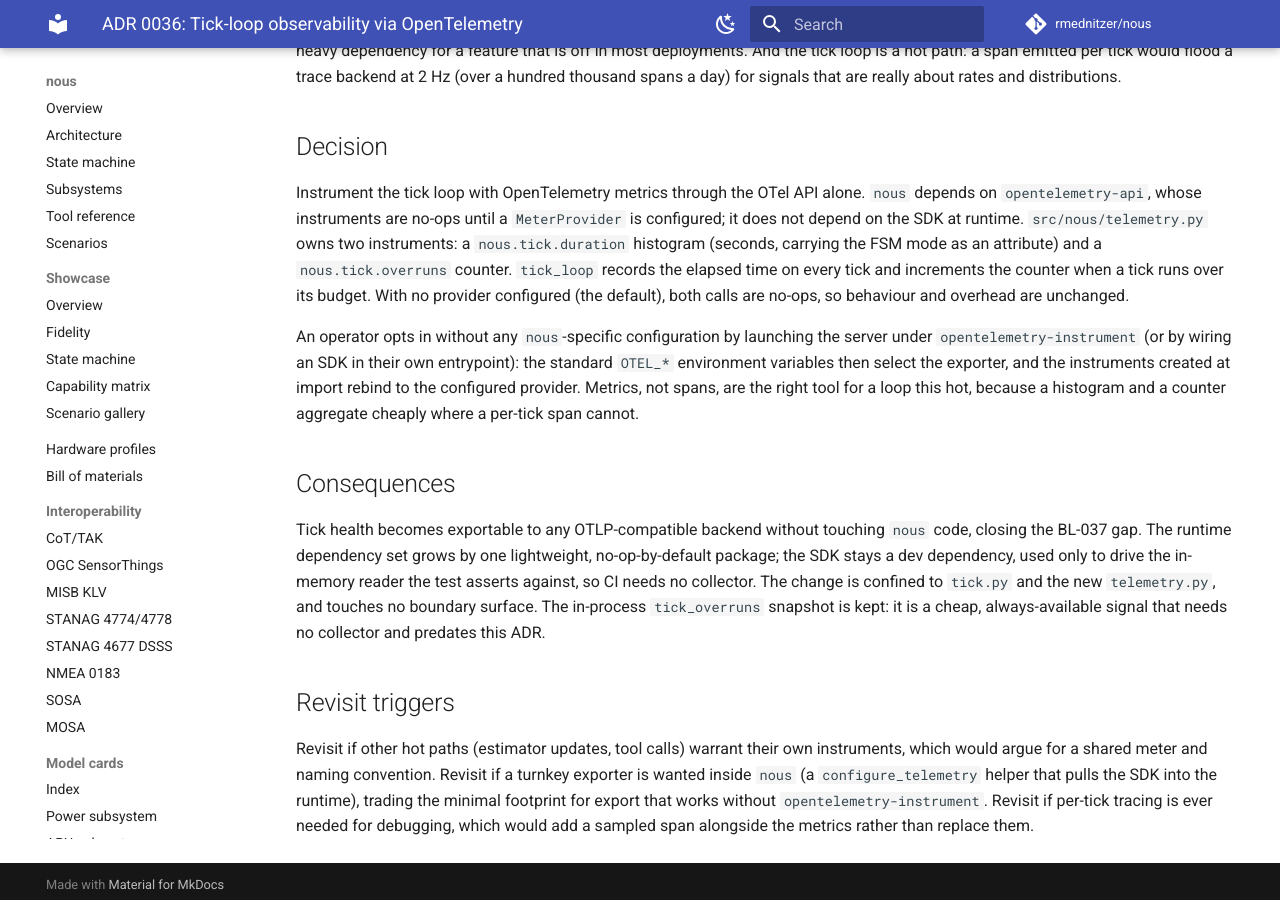
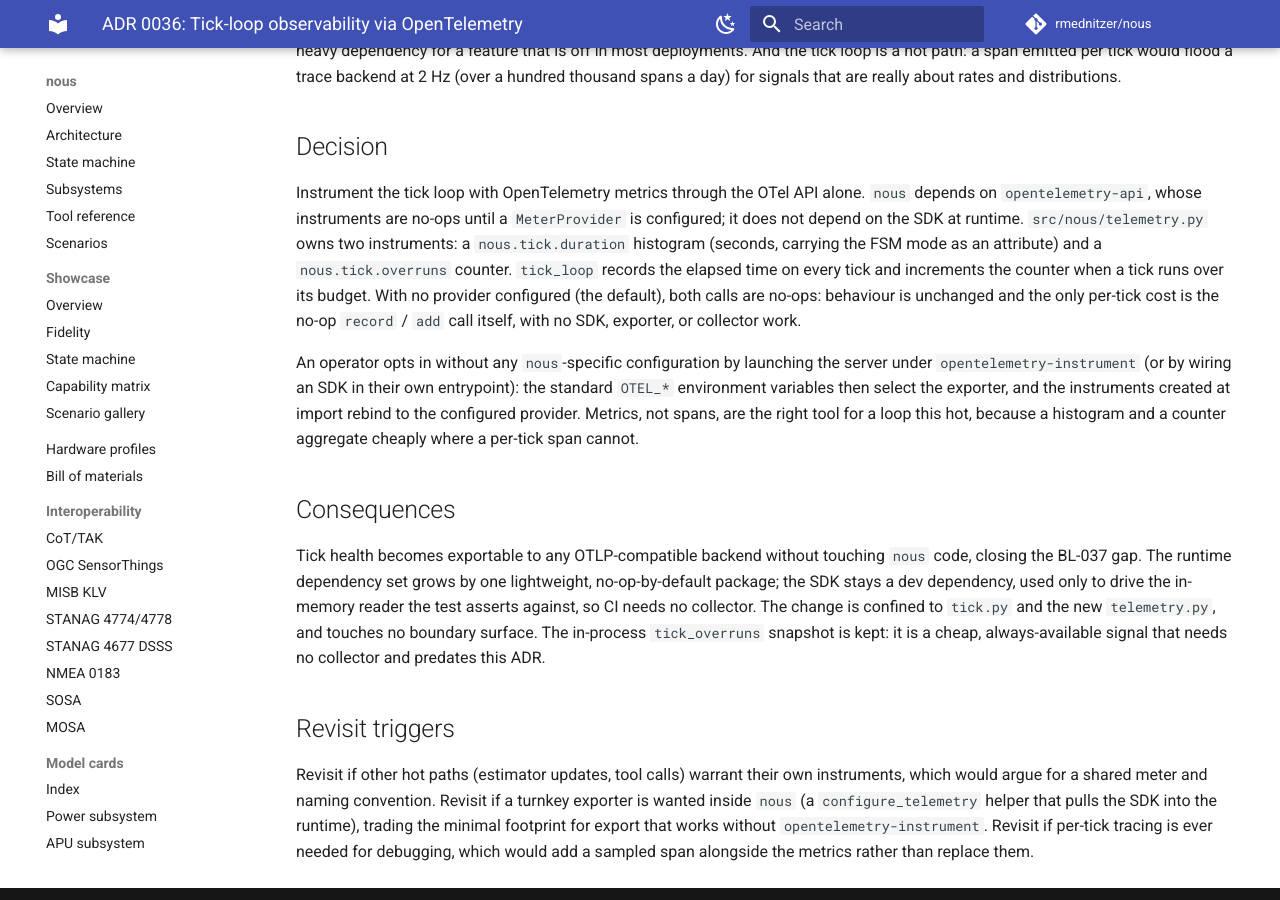
Before and after one commit to rmednitzer/nous, an MkDocs documentation site: the page built from docs/adr/0036-tick-loop-observability-otel.md, in a window 1280 px wide and 900 px high, scrolled down 503 px. Built offline with MkDocs 1.6.1 and Material for MkDocs 9.7.7, drawn with Linux system fonts in a browser that asks for light colours; comment, search, counter and statistics services are not loaded.

Commit message:
fix(BL-037): address PR #116 review (redundant str, overhead wording)
Four Copilot review comments, all correct:

- tick.py: Mode is a StrEnum, so engine.state.mode.value is already a
  str; drop the redundant str(...) in the hot loop.
- telemetry.py docstring, docs/deployment.md, and ADR 0036 claimed "no
  overhead" / "overhead unchanged" when no provider is configured. The
  no-op record/add call sites still execute per tick, so reword to: the
  per-tick call does no SDK, exporter, or collector work (rather than
  claiming zero runtime cost).

Validated: ruff, mypy --strict, policy, mkdocs --strict; telemetry tests
still pass.

https://claude.ai/code/session_01Xs2Eo4Sx2ZJDYHpxuPrbc7
Signed-off-by: Roman Mednitzer <r.mednitzer@outlook.com>

```diff
--- a/docs/adr/0036-tick-loop-observability-otel.md
+++ b/docs/adr/0036-tick-loop-observability-otel.md
@@ -30,7 +30,9 @@ Instrument the tick loop with OpenTelemetry metrics through the OTel API alone.
 (seconds, carrying the FSM mode as an attribute) and a `nous.tick.overruns`
 counter. `tick_loop` records the elapsed time on every tick and increments the
 counter when a tick runs over its budget. With no provider configured (the
-default), both calls are no-ops, so behaviour and overhead are unchanged.
+default), both calls are no-ops: behaviour is unchanged and the only per-tick
+cost is the no-op `record` / `add` call itself, with no SDK, exporter, or
+collector work.
 
 An operator opts in without any `nous`-specific configuration by launching the
 server under `opentelemetry-instrument` (or by wiring an SDK in their own
```
Also changed, not shown: docs/deployment.md (+2 -1 lines), 2 other files.
